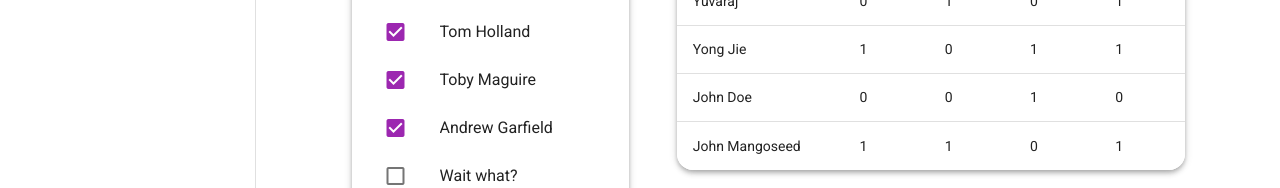
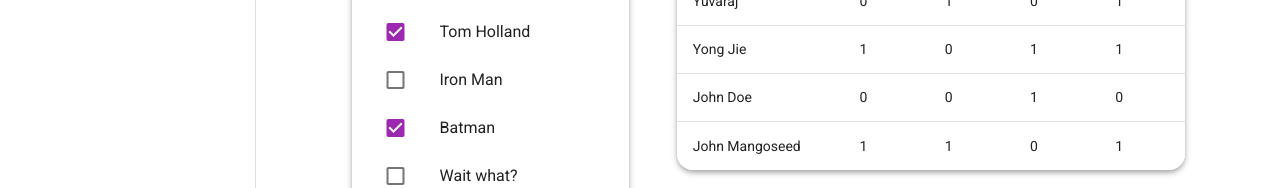
Before and after one commit to yyj-02/CCA-Management-System, a Vue app: page / in a window 1280 px wide. Shown: the part 244-432 px from the top of the page. Built offline with nearby package versions, Linux system fonts and the light colour scheme.

Commit message:
Minor changes

```diff
--- a/src/views/Home.vue
+++ b/src/views/Home.vue
@@ -89,8 +89,8 @@ export default Vue.extend({
       membersAttendance: [
         { name: "Yeoh Yong Jie", attended: false },
         { name: "Tom Holland", attended: true },
-        { name: "Toby Maguire", attended: true },
-        { name: "Andrew Garfield", attended: true },
+        { name: "Iron Man", attended: false },
+        { name: "Batman", attended: true },
         { name: "Wait what?", attended: false },
       ],
       attendanceWeek: {
```
